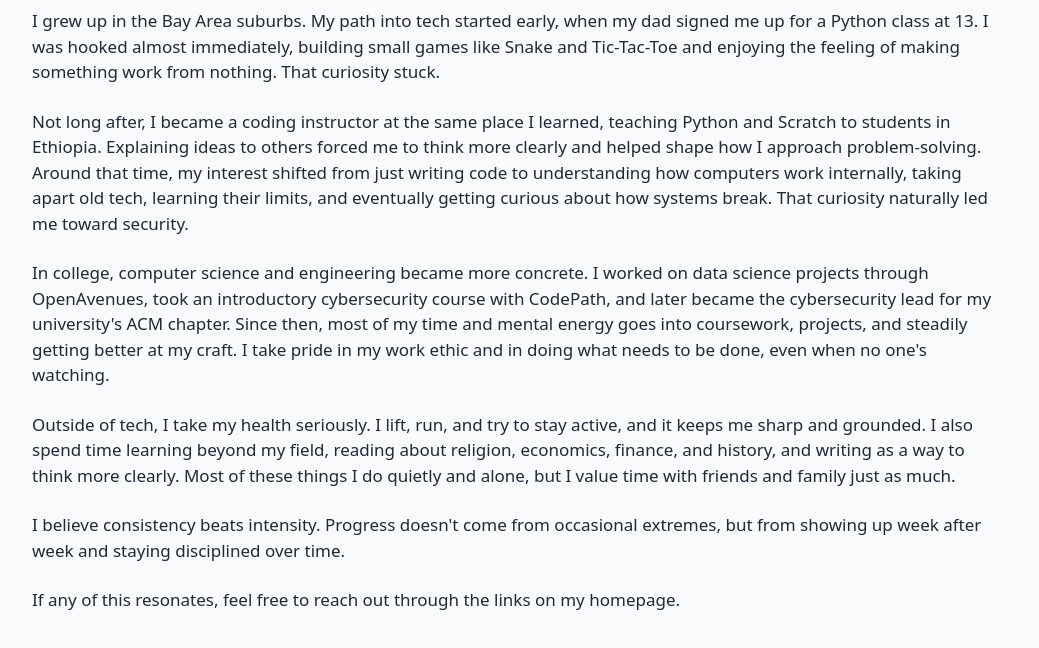
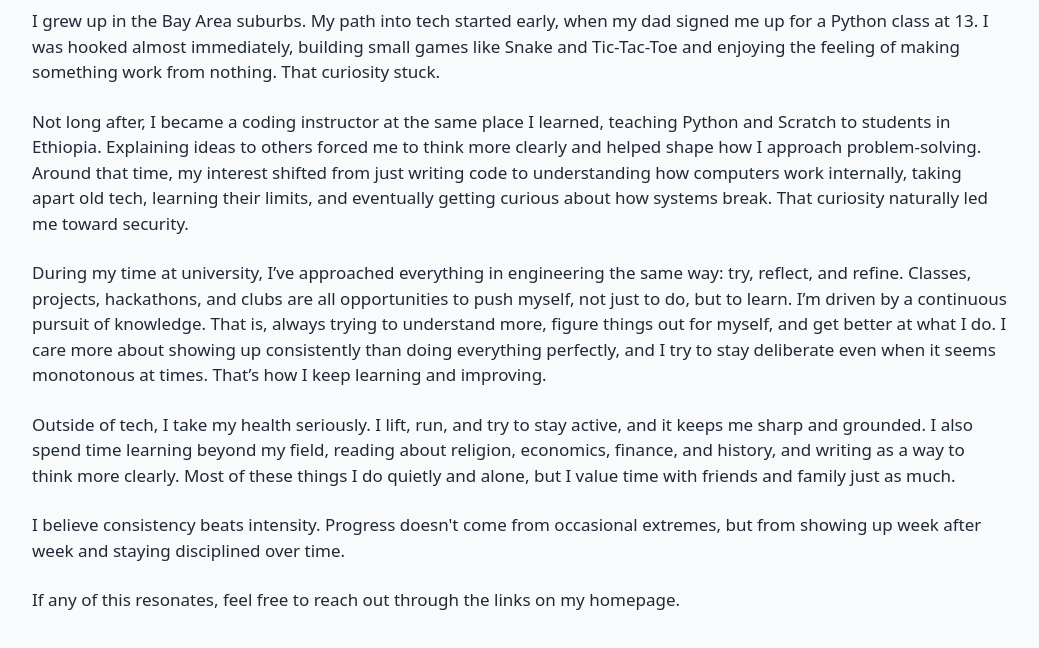
Before and after one commit to laithdarras/laith-darras-portfolio-website, a website: page public/about.html in a window 1280 px wide. Shown: the part 220-868 px from the top of the page, without its empty margins (120-1159 px from the left). Drawn offline with Linux system fonts and the light colour scheme.

```diff
--- a/public/about.html
+++ b/public/about.html
@@ -92,13 +92,13 @@
         </p>
 
         <p class="mb-6 text-[17px] text-gray-800 dark:text-gray-300">
-          In college, computer science and engineering became more concrete. I
-          worked on data science projects through OpenAvenues, took an
-          introductory cybersecurity course with CodePath, and later became the
-          cybersecurity lead for my university's ACM chapter. Since then, most
-          of my time and mental energy goes into coursework, projects, and
-          steadily getting better at my craft. I take pride in my work ethic and
-          in doing what needs to be done, even when no one's watching.
+          During my time at university, I’ve approached everything in engineering the same way:
+          try, reflect, and refine. Classes, projects, hackathons,
+          and clubs are all opportunities to push myself, not just to do, but to learn.
+          I’m driven by a continuous pursuit of knowledge. That is, always trying to understand more,
+          figure things out for myself, and get better at what I do. I care more about
+          showing up consistently than doing everything perfectly, and I try to stay
+          deliberate even when it seems monotonous at times. That’s how I keep learning and improving.
         </p>
 
         <p class="mb-6 text-[17px] text-gray-800 dark:text-gray-300">
```
